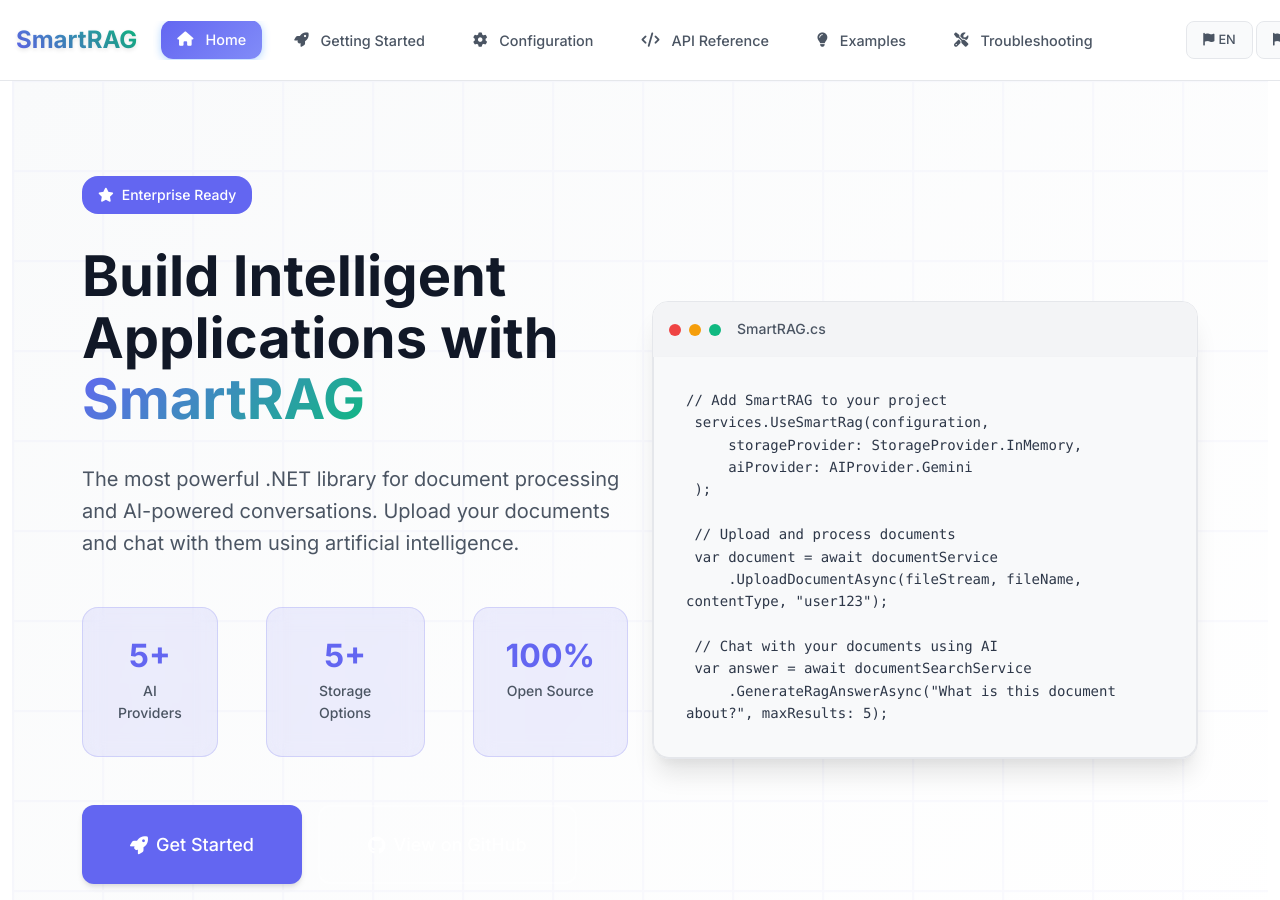
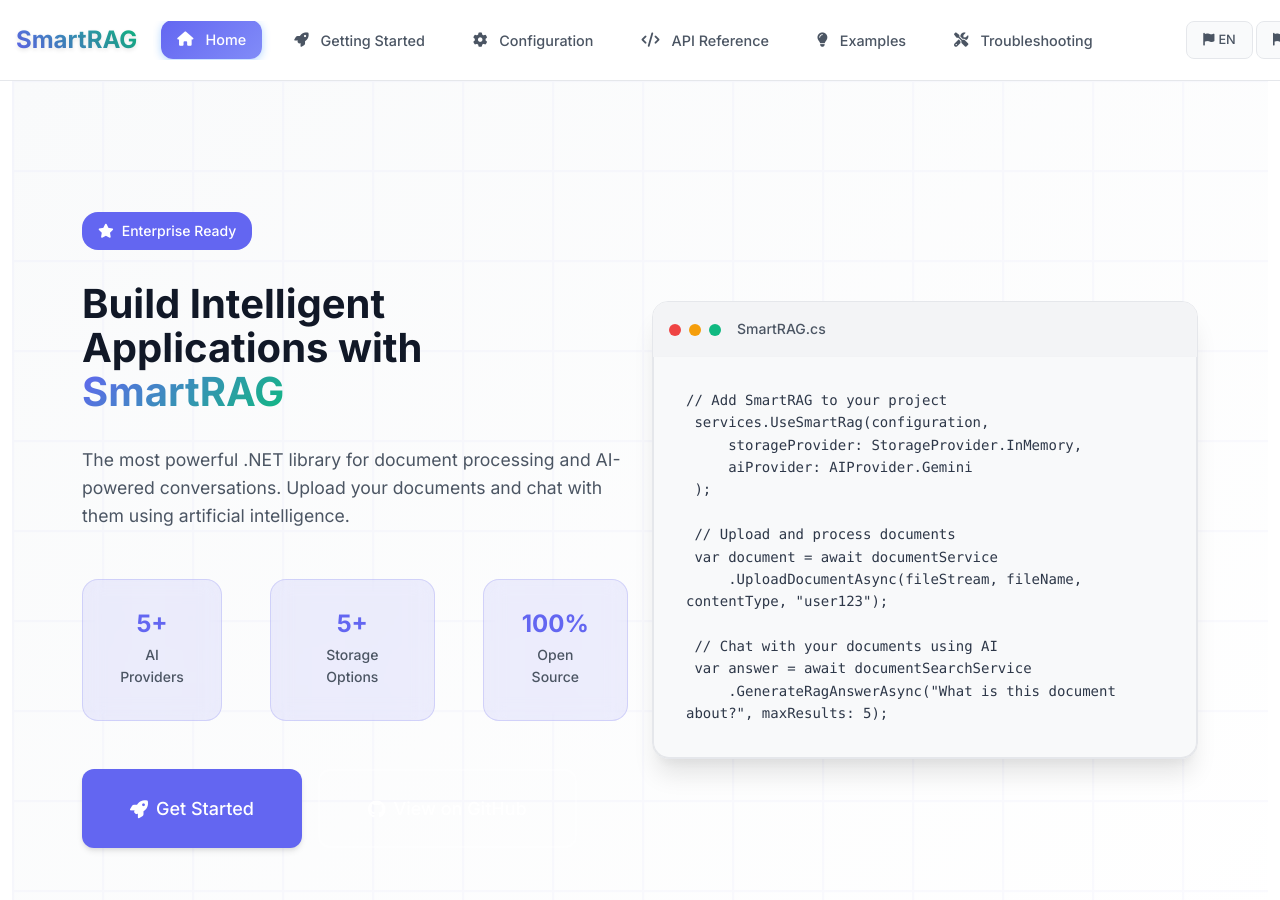
Before and after one commit to byerlikaya/SmartRAG, a Jekyll site: the page built from docs/en/index.md, in a window 1280 px wide and 900 px high. Built offline with Jekyll 4.4.1, drawn with Linux system fonts in a browser that asks for light colours.

Commit message:
style: Reduce font sizes for better visual balance

```diff
--- a/docs/assets/css/style.css
+++ b/docs/assets/css/style.css
@@ -822,7 +822,7 @@ h1, h2, h3, h4, h5, h6 {
 }
 
 .hero-title {
-    font-size: 3.5rem;
+    font-size: 2.5rem;
     font-weight: 800;
     line-height: 1.1;
     margin-bottom: var(--spacing-lg);
@@ -834,7 +834,7 @@ h1, h2, h3, h4, h5, h6 {
 }
 
 .hero-description {
-    font-size: 1.25rem;
+    font-size: 1.1rem;
     color: var(--gray-600);
     margin-bottom: var(--spacing-xl);
     max-width: 600px;
@@ -868,7 +868,7 @@ h1, h2, h3, h4, h5, h6 {
 }
 
 .stat-number {
-    font-size: 2rem;
+    font-size: 1.5rem;
     font-weight: 700;
     color: var(--primary);
     line-height: 1;
```
